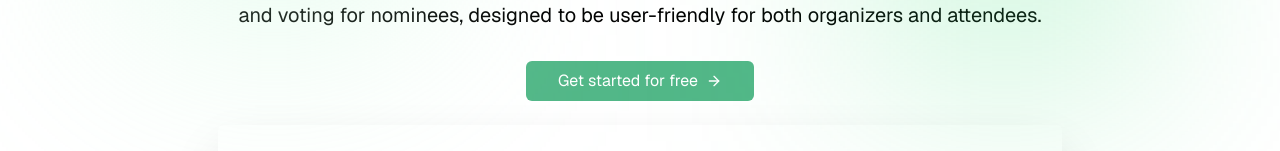
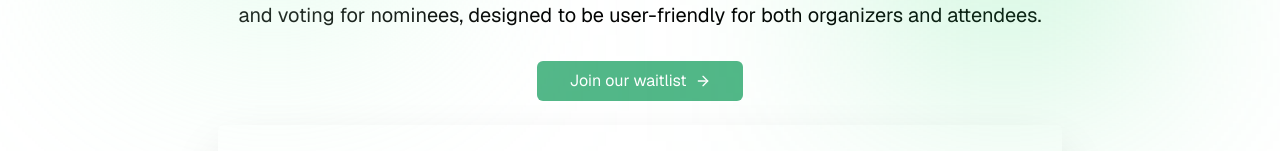
Before and after one commit to InteliTech-Inc/jed, a Next.js app: page / in a window 1280 px wide. Shown: the part 430-581 px from the top of the page. Built offline with nearby package versions, Linux system fonts and the light colour scheme.

Commit message:
feat(app): Change route name

```diff
--- a/src/app/(landing)/components/hero.tsx
+++ b/src/app/(landing)/components/hero.tsx
@@ -31,9 +31,10 @@ export default function Hero() {
           <div className="flex w-fit mx-auto gap-4">
             <Link
               className="w-fit px-8 py-2 bg-secondary flex items-center rounded-md text-white mx-auto gap-2 hover:gap-3 transition-all duration-300"
-              href={"/login"}
+              href={"/waitlist"}
             >
-              Get started for free <ArrowRightIcon size={16} />
+              Join our waitlist
+              <ArrowRightIcon size={16} />
             </Link>
           </div>
         </section>
```
